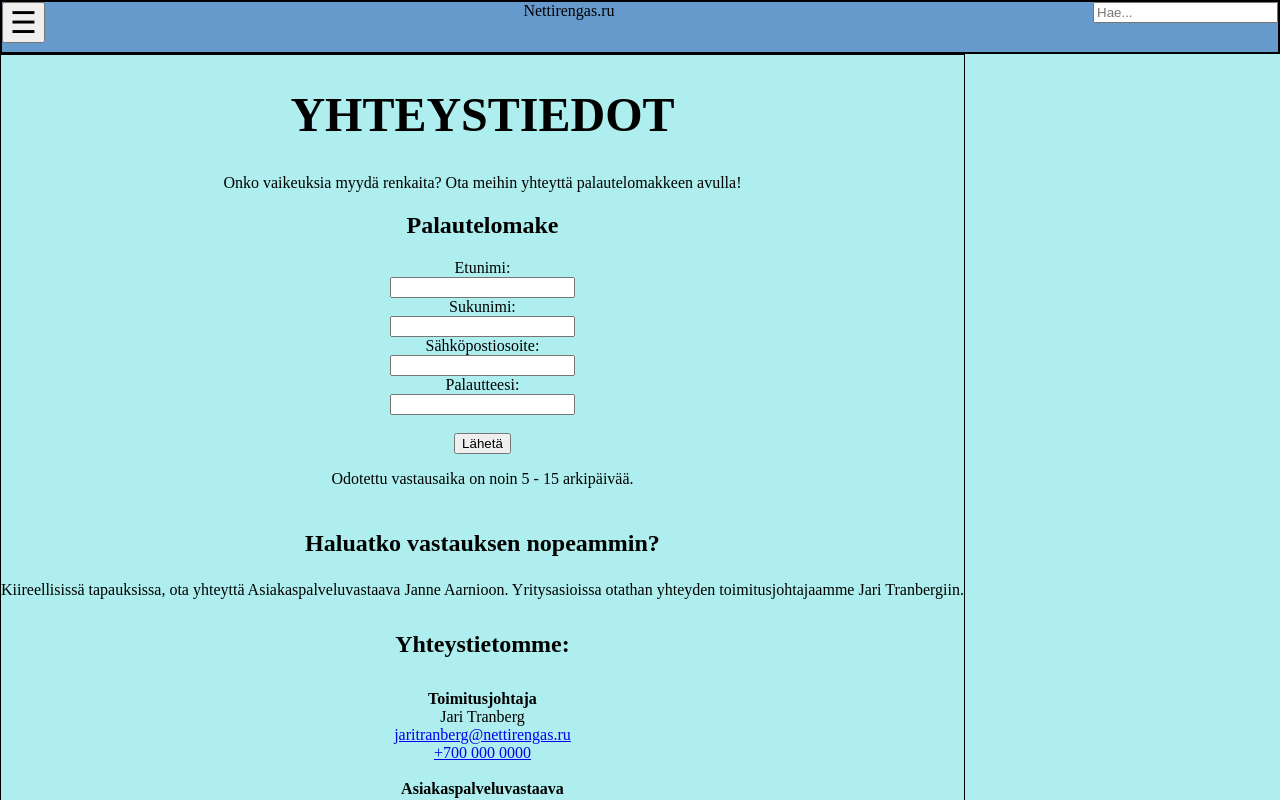
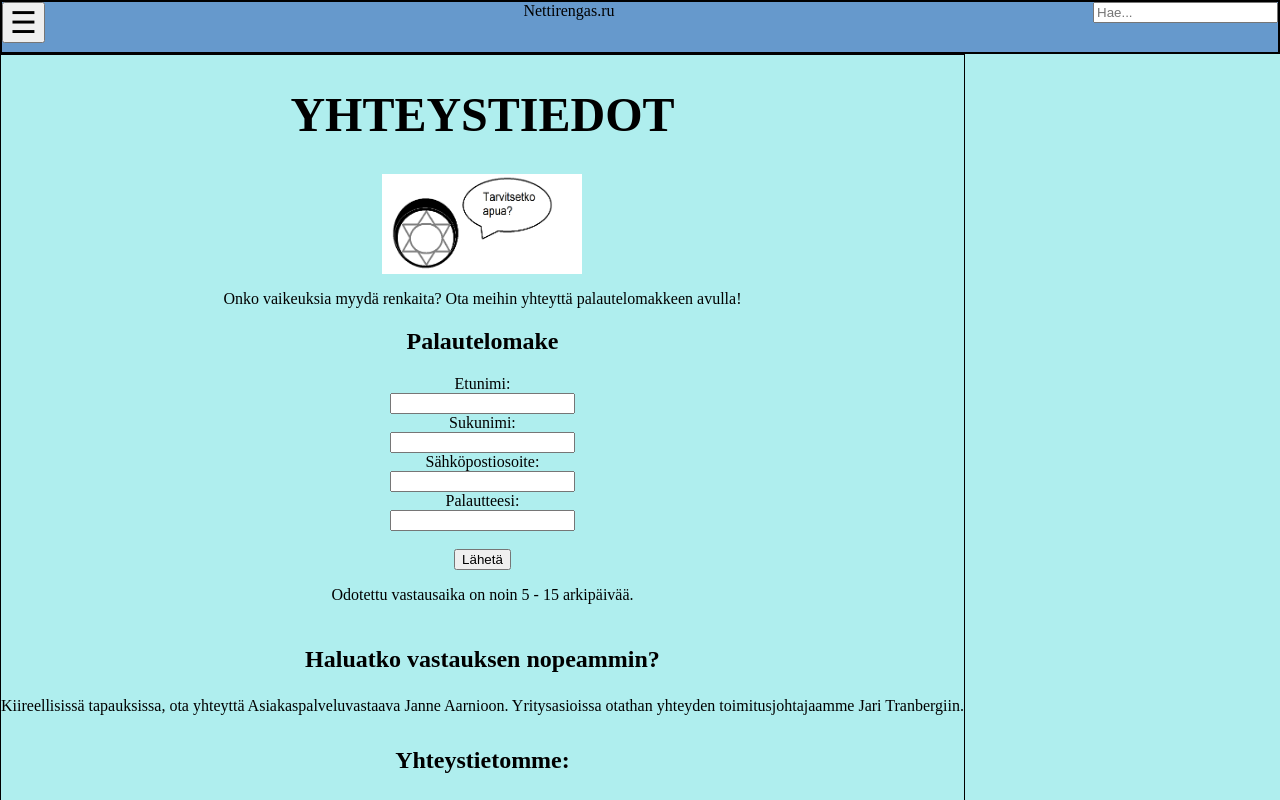
Before and after one commit to Tofumuikku/Projektiryhma_5, a plain HTML site: page nettirengas/yhteystiedot.html in a window 1280 px wide. Shown: the top 800 px of the page. Drawn offline with Linux system fonts and the light colour scheme.

Commit message:
Lisätty title Yhteystiedot-sivulle, sekä kuva hakukonetulosten optimointiin.

```diff
--- a/nettirengas/yhteystiedot.html
+++ b/nettirengas/yhteystiedot.html
@@ -2,7 +2,7 @@
 
 <head>
     <link rel="stylesheet" href="styles.css">
-    <title>Nettirengas.ru - Renkaat ja vanteet kätevästi ja nopeasti verkosta</title>
+    <title>Nettirengas.ru - Ota yhteyttä!</title>
     <link rel="apple-touch-icon" sizes="180x180" href="img/apple-touch-icon.png">
     <link rel="icon" type="image/png" sizes="32x32" href="img/favicon-32x32.png">
     <link rel="icon" type="image/png" sizes="16x16" href="img/favicon-16x16.png">
@@ -28,6 +28,7 @@
         <div class="sisalto">
             <h1 style="font-size: 300%">YHTEYSTIEDOT</h1>
             <meta name="title" content="Contact page">
+            <img src="img/Miellyttava_kuva_yhteystiedot.png" alt=”Image” height="100px" width="200px">
             <p>Onko vaikeuksia myydä renkaita? Ota meihin yhteyttä palautelomakkeen avulla!</p>
             <h2 style="font-size:150%">Palautelomake</h2>
             <meta name="title" content="Contact form">
```
